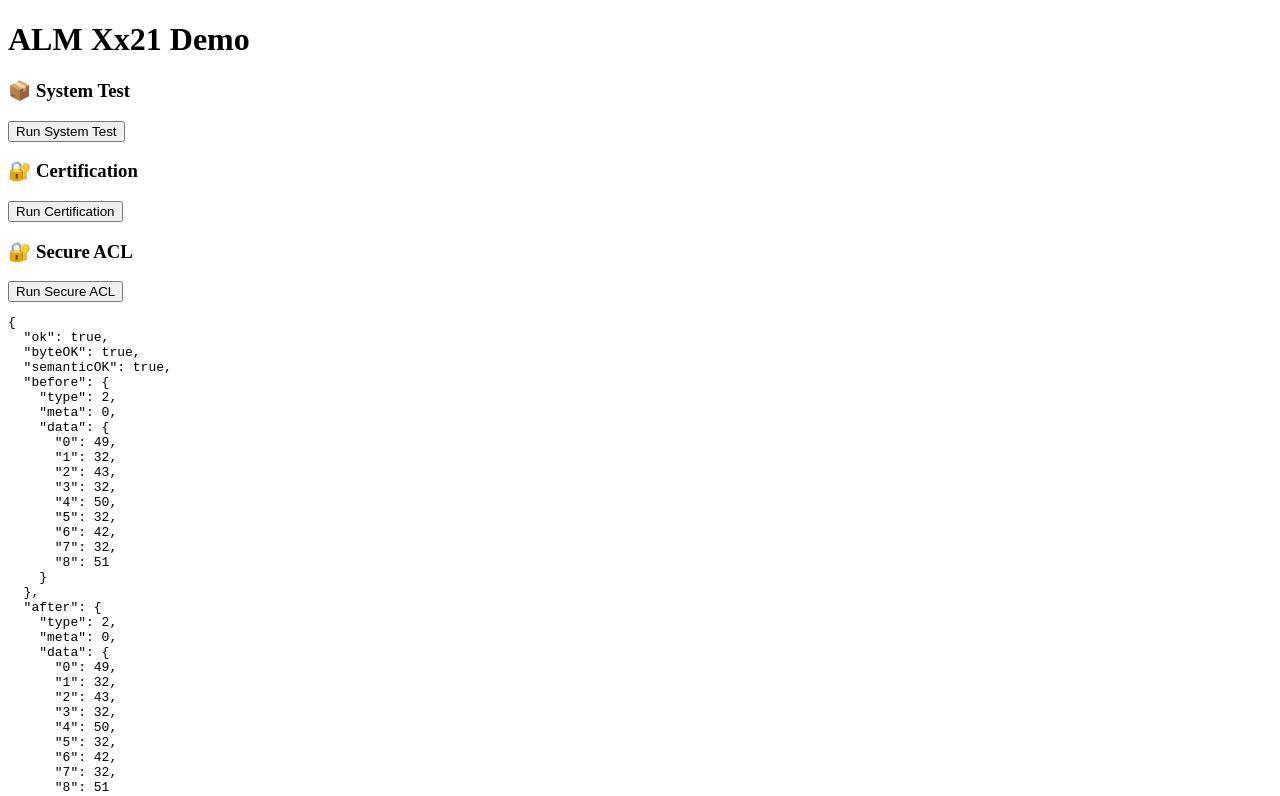
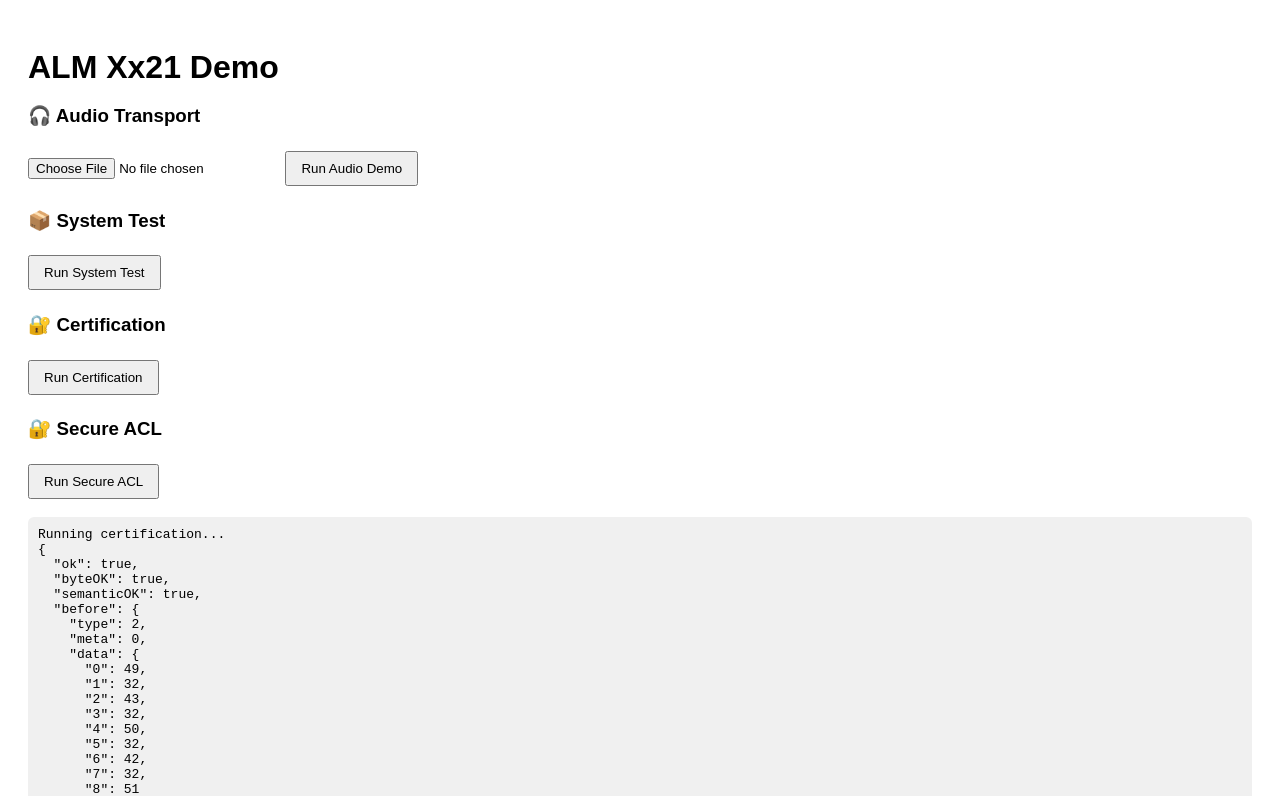
Before and after one commit to alkasm1/Xx21, a plain HTML site: page index.html in a window 1280 px wide. Both pictures are taken after a click on the button "Run Certification". Shown: the top 796 px of the page. Drawn offline with Linux system fonts and the light colour scheme.

Commit message:
Update index.html

```diff
--- a/index.html
+++ b/index.html
@@ -3,11 +3,24 @@
 <head>
   <meta charset="UTF-8">
   <title>ALM Xx21 Demo</title>
+  <style>
+    body { font-family: sans-serif; padding: 20px; }
+    h1 { margin-bottom: 10px; }
+    pre { background: #f0f0f0; padding: 10px; border-radius: 6px; }
+    button { margin: 5px 0; padding: 8px 14px; }
+  </style>
 </head>
 
 <body>
 
 <h1>ALM Xx21 Demo</h1>
+
+<!-- ========================= -->
+<!-- AUDIO DEMO -->
+<!-- ========================= -->
+<h3>🎧 Audio Transport</h3>
+<input type="file" id="audioInput" accept="audio/*">
+<button onclick="runAudio()">Run Audio Demo</button>
 
 <!-- ========================= -->
 <!-- SYSTEM TEST -->
@@ -25,7 +38,7 @@
 <!-- ACL DEMO -->
 <!-- ========================= -->
 <h3>🔐 Secure ACL</h3>
-<button onclick="runACL()">Run Secure ACL</button>
+<button onclick="runSecureACL()">Run Secure ACL</button>
 
 <!-- ========================= -->
 <!-- OUTPUT -->
@@ -60,19 +73,14 @@
 
 <script>
 async function runCert() {
+  const out = document.getElementById("output");
+  out.textContent = "Running certification...\n";
+
   try {
-
     const res = await certifyALMTransport();
-
-    document.getElementById("output").textContent =
-      JSON.stringify(res, null, 2);
-
+    out.textContent += JSON.stringify(res, null, 2);
   } catch (e) {
-
-    document.getElementById("output").textContent =
-      "ERROR:\n" + e.message;
-
-    console.error(e);
+    out.textContent = "ERROR:\n" + e.message;
   }
 }
 </script>
```
